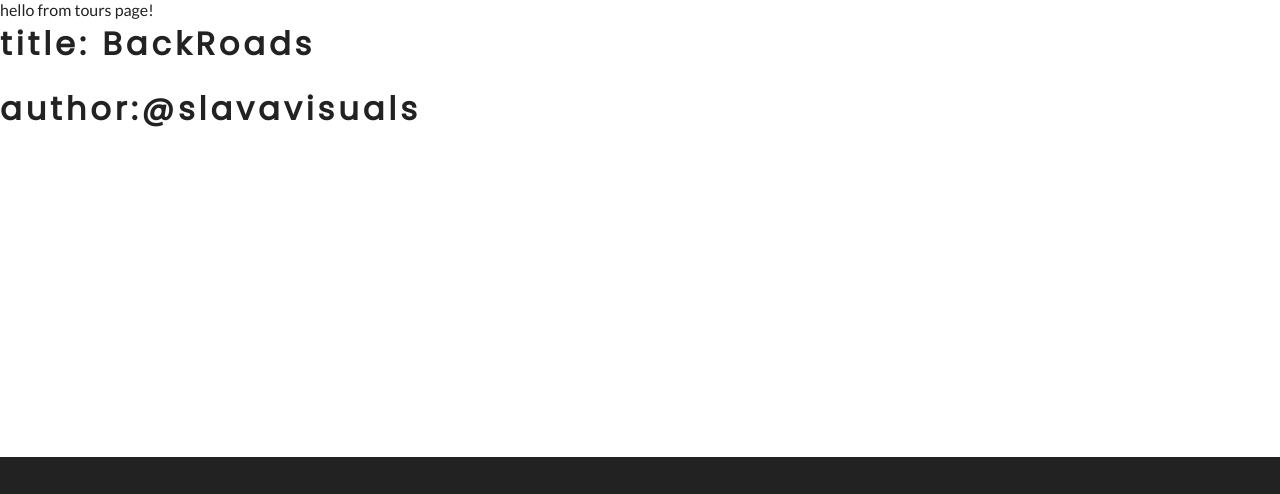
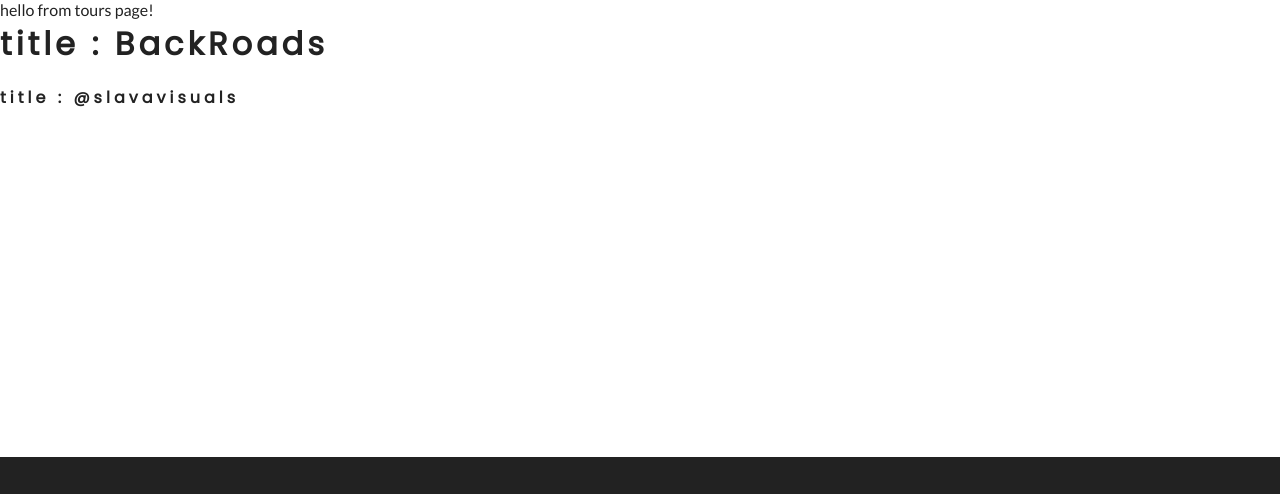
Before and after one commit to slavavisuals/blog, a Gatsby site: page /tours in a window 1280 px wide. Shown: the part 148-642 px from the top of the page. Built offline with nearby package versions, Linux system fonts and the light colour scheme; Gatsby itself is replaced by a stand-in of ours.

Commit message:
useStaticQuery
useStaticQuery was added

```diff
--- a/src/examples/RegularHeader.js
+++ b/src/examples/RegularHeader.js
@@ -1,11 +1,35 @@
-import react from "react"
+import React from "react"
+import { StaticQuery, graphql } from "gatsby"
+const getSiteData = graphql`
+  query {
+    site {
+      siteMetadata {
+        title
+        description
+        author
+        data {
+          age
+        }
+      }
+    }
+  }
+`
+const RegularHeader = () => {
+  return (
+    <StaticQuery
+      query={getSiteData}
+      render={data => {
+        console.log(data)
 
-const Component = () => {
-  return (
-    <div>
-      <h1>Hello world</h1>
-    </div>
+        return (
+          <div>
+            <h1> title : {data.site.siteMetadata.title}</h1>
+            <h4> title : {data.site.siteMetadata.author}</h4>
+          </div>
+        )
+      }}
+    />
   )
 }
 
-export default Component
+export default RegularHeader
--- a/src/pages/tours.js
+++ b/src/pages/tours.js
@@ -1,7 +1,6 @@
 import React, { Component } from "react"
 import Layout from "../components/Layout"
-import Button from "../examples/Button"
-import Header from "../examples/Header"
+import Header from "../examples/RegularHeader"
 export default class tours extends Component {
   render() {
     return (
```
